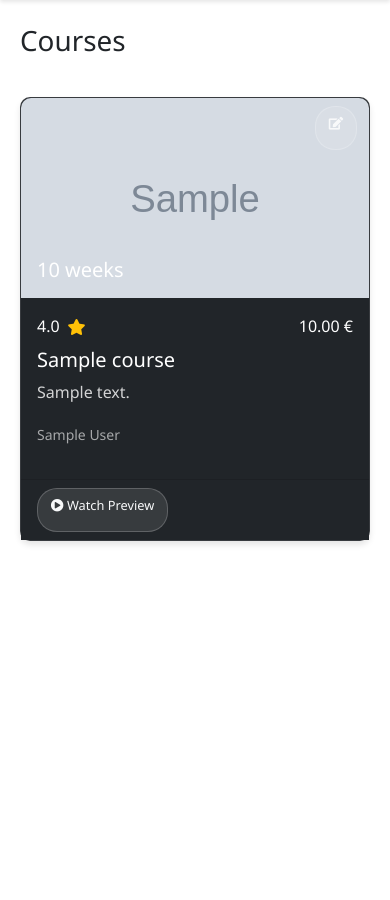
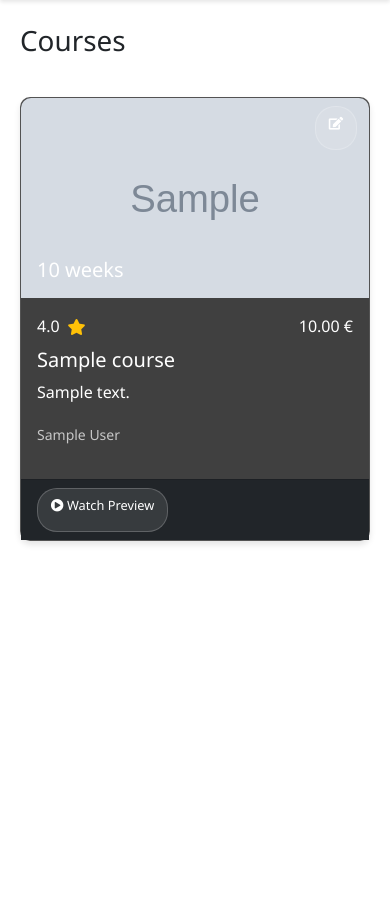
Before and after one commit to WARMLIGHTUA/meditation_project, a Django app: page /en/courses/ in a window 390 px wide. Shown: the part 60-960 px from the top of the page. Run offline with Django 5.2, Linux system fonts and the light colour scheme; a user stored in the database is signed in; tables that the repository leaves empty hold one stand-in row (values such as "Sample post"); grey boxes marked "Sample" are stand-in pictures.

Commit message:
оновлено стилі для мобільної версії: встановлено чіткі правила для фону та карток

```diff
--- a/static/meditation/css/styles.css
+++ b/static/meditation/css/styles.css
@@ -28,6 +28,8 @@
     --app-height: 100%;
     --transition-speed: 0.3s;
     --transition-timing: ease-in-out;
+    --mobile-card-bg: rgba(0, 0, 0, 0.75);
+    --mobile-text-color: #ffffff;
 }
 
 html, body {
@@ -311,7 +313,7 @@
     }
 
     .page-background {
-        position: fixed;
+        position: fixed !important;
         top: 0;
         left: 0;
         width: 100%;
@@ -321,51 +323,41 @@
         background-size: cover;
         background-position: center;
         background-repeat: no-repeat;
-        backdrop-filter: none;
-        -webkit-backdrop-filter: none;
+        background-attachment: scroll;
     }
 
     .content-wrapper {
-        background-color: transparent;
-        backdrop-filter: none;
-        -webkit-backdrop-filter: none;
-        min-height: calc(100vh - var(--safe-area-inset-top, 0px));
+        background-color: transparent !important;
+        min-height: 100vh;
+        backdrop-filter: none !important;
+        -webkit-backdrop-filter: none !important;
     }
 
-    .card {
-        background-color: rgba(0, 0, 0, 0.75);
-        backdrop-filter: none;
-        -webkit-backdrop-filter: none;
+    .card,
+    .meditation-card,
+    [data-theme="dark"] .card,
+    [data-theme="light"] .card {
+        background-color: var(--mobile-card-bg) !important;
+        backdrop-filter: none !important;
+        -webkit-backdrop-filter: none !important;
         border: 1px solid rgba(255, 255, 255, 0.1);
-        color: white;
+        color: var(--mobile-text-color) !important;
     }
 
-    .card-title {
-        color: white;
-    }
-
-    .card-text {
-        color: rgba(255, 255, 255, 0.8);
+    .card-title,
+    .card-text,
+    .text-muted {
+        color: var(--mobile-text-color) !important;
     }
 
     .text-muted {
-        color: rgba(255, 255, 255, 0.6) !important;
-    }
-
-    [data-theme="dark"] .card,
-    [data-theme="light"] .card {
-        background-color: rgba(0, 0, 0, 0.75);
-        color: white;
-    }
-
-    [data-theme="dark"] .content-wrapper,
-    [data-theme="light"] .content-wrapper {
-        background-color: transparent;
+        opacity: 0.7;
     }
 
     .btn-outline-light {
         background-color: rgba(255, 255, 255, 0.1);
         border-color: rgba(255, 255, 255, 0.2);
+        color: var(--mobile-text-color) !important;
     }
 
     .btn-outline-light:hover {
```
